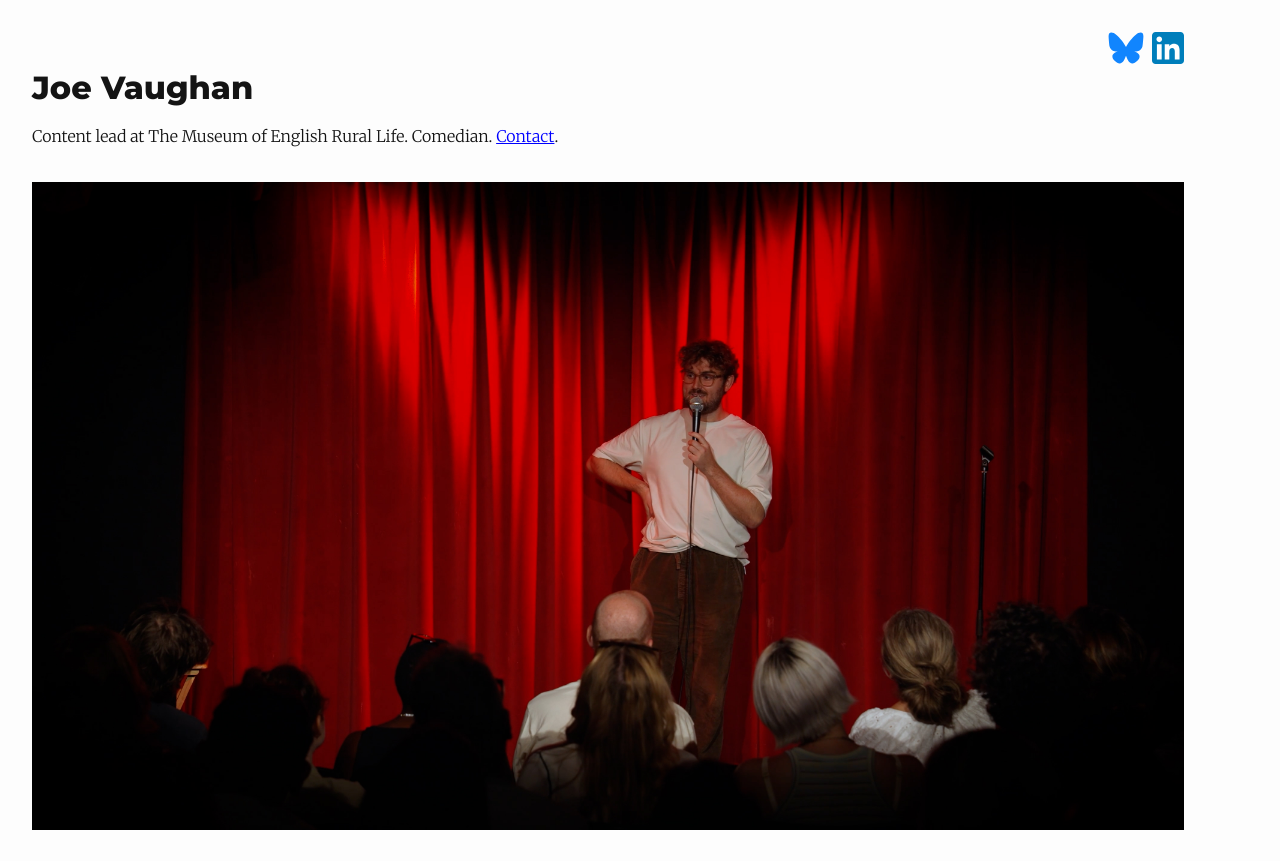
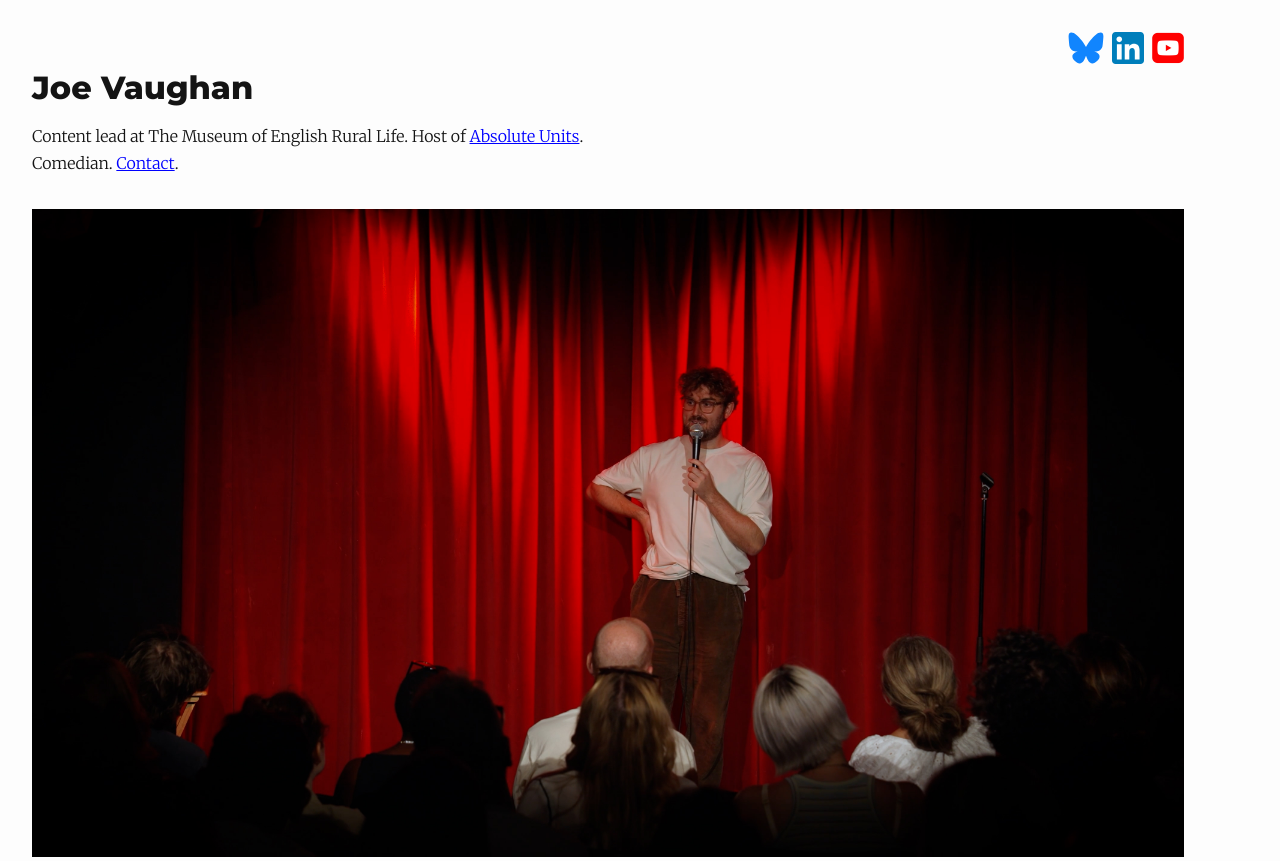
Before and after one commit to joevaugh4n/joevaugh4n, a React (Vite) app: page / in a window 1280 px wide. Before the commit the page ends 834 px from the top, so only its background shows below. Built offline with nearby package versions, Linux system fonts and the light colour scheme.

Commit message:
add youtube

```diff
--- a/src/App.tsx
+++ b/src/App.tsx
@@ -1,6 +1,7 @@
 import "./app.css";
 import Bluesky from "/bluesky.svg";
 import LinkedIn from "/linkedin.svg";
+import YouTube from "/youtube.png";
 import Joe from "/joe.jpg"
 
 interface IconProps {
@@ -31,13 +32,18 @@ function App() {
           icon={LinkedIn}
           url="https://www.linkedin.com/in/joevaugh4n/"
         />
+        <SocialIcon
+          title="YouTube"
+          icon={YouTube}
+          url="https://www.youtube.com/@joevaughanleaks"
+        />
       </nav>
       <header className='title'>
         <h1>Joe Vaughan</h1>
-        <p>Content lead at The Museum of English Rural Life. Comedian. <a href='mailto:jbvaughan1993@gmail.com'>Contact</a>.</p>
+        <p>Content lead at The Museum of English Rural Life. Host of <a href='https://merl.reading.ac.uk/explore/absolute-units/'>Absolute Units</a>. Comedian. <a href='mailto:jbvaughan1993@gmail.com'>Contact</a>.</p>
       </header>
 
-      <img src={Joe} className='portrait' />
+      <img src={Joe} className='portrait' alt='Joe Vaughan standing on a stage, speaking to an audience.' />
 
     </div>
   );
```
Also changed, not shown: public/youtube.png (added).
